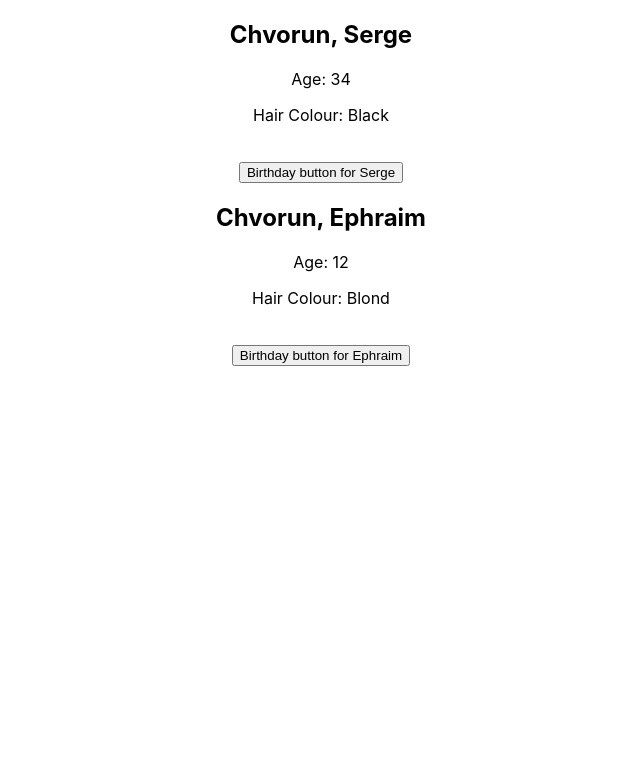
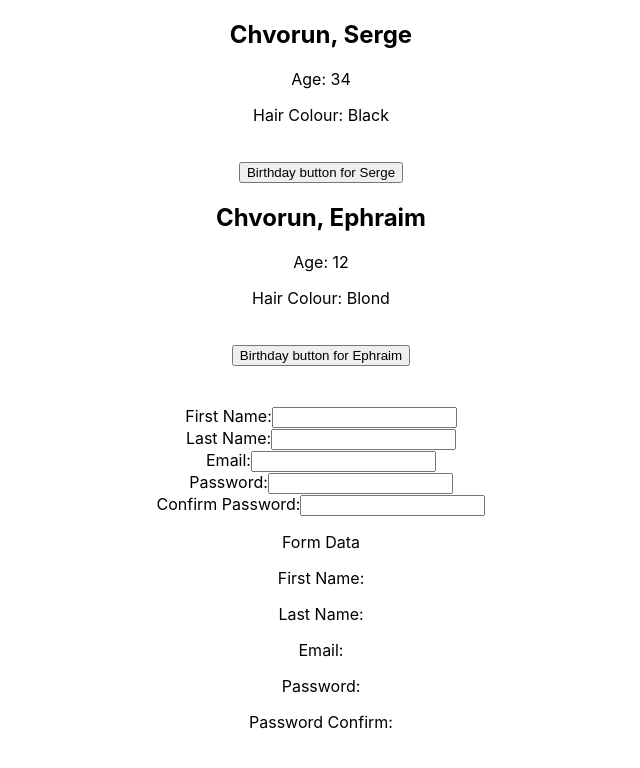
Before and after one commit to Elifnull/react_projects_main, a React (Create React App) app in the folder putting_it_together/: page / in a window 1280 px wide. Shown: the top 768 px of the page, without its empty margins (319-959 px from the left). Built offline with nearby package versions, Linux system fonts and the light colour scheme.

Commit message:
form & verification

```diff
--- a/putting_it_together/src/App.js
+++ b/putting_it_together/src/App.js
@@ -1,11 +1,15 @@
 import './App.css';
 import Personcard from './components/Personcard';
+import Form from './components/Form';
 
 function App() {
   return (
     <div className="App">
       <Personcard firstName="Serge" lastName="Chvorun" Age = {34} hairColour="Black"/>
       <Personcard firstName="Ephraim" lastName="Chvorun" Age = {12} hairColour="Blond"/>
+      <br/>
+      <br/>
+      <Form/>
     </div>
   );
 };
--- /dev/null
+++ b/putting_it_together/src/components/Form.js
@@ -0,0 +1,56 @@
+import React, {useState} from "react";
+import "../Form.css";
+
+const Form = () => {
+    const [firstName, setFirstName] = useState('');
+    const [lastName, setLastName] = useState('');
+    const [email,setEmail] = useState('');
+    const [password, setPassword] = useState('');
+    const [passConfirm, setPassConfirm] = useState('');
+
+    const createUser = (e) => {
+
+        e.preventDefault();
+        const newUser = {firstName, lastName, email, password};
+        setFirstName('');
+        setLastName('');
+        setEmail('');
+        setPassword('');
+    };
+    return(
+        <div>
+            <form onSubmit={createUser}>
+                <div>
+                    <label>First Name:</label>
+                    <input type="text" value={firstName} onChange={ (e) => setFirstName(e.target.value) } />
+                </div>
+                <div>
+                    <label>Last Name:</label>
+                    <input type="text" value={lastName} onChange={ (e) => setLastName(e.target.value) } />
+                </div>
+                <div>
+                    <label>Email:</label>
+                    <input type="email" value={email} onChange={ (e) => setEmail(e.target.value) } />
+                </div>
+                <div>
+                    <label>Password:</label>
+                    <input type="password" value={password} onChange={ (e) => setPassword(e.target.value) } />
+                </div>
+                <div>
+                    <label>Confirm Password:</label>
+                    <input type="password" value={passConfirm} onChange={ (e) => setPassConfirm(e.target.value) } />
+                </div>
+            </form>
+            <list>
+                <p>Form Data</p>
+                <p>First Name: {firstName}</p>
+                <p>Last Name: {lastName}</p>
+                <p>Email: {email}</p>
+                <p>Password: {password}</p>
+                <p>Password Confirm: {passConfirm}</p>
+            </list>
+        </div>
+    );
+};
+
+export default Form;
```
Also changed, not shown: putting_it_together/src/Form.css (added).
